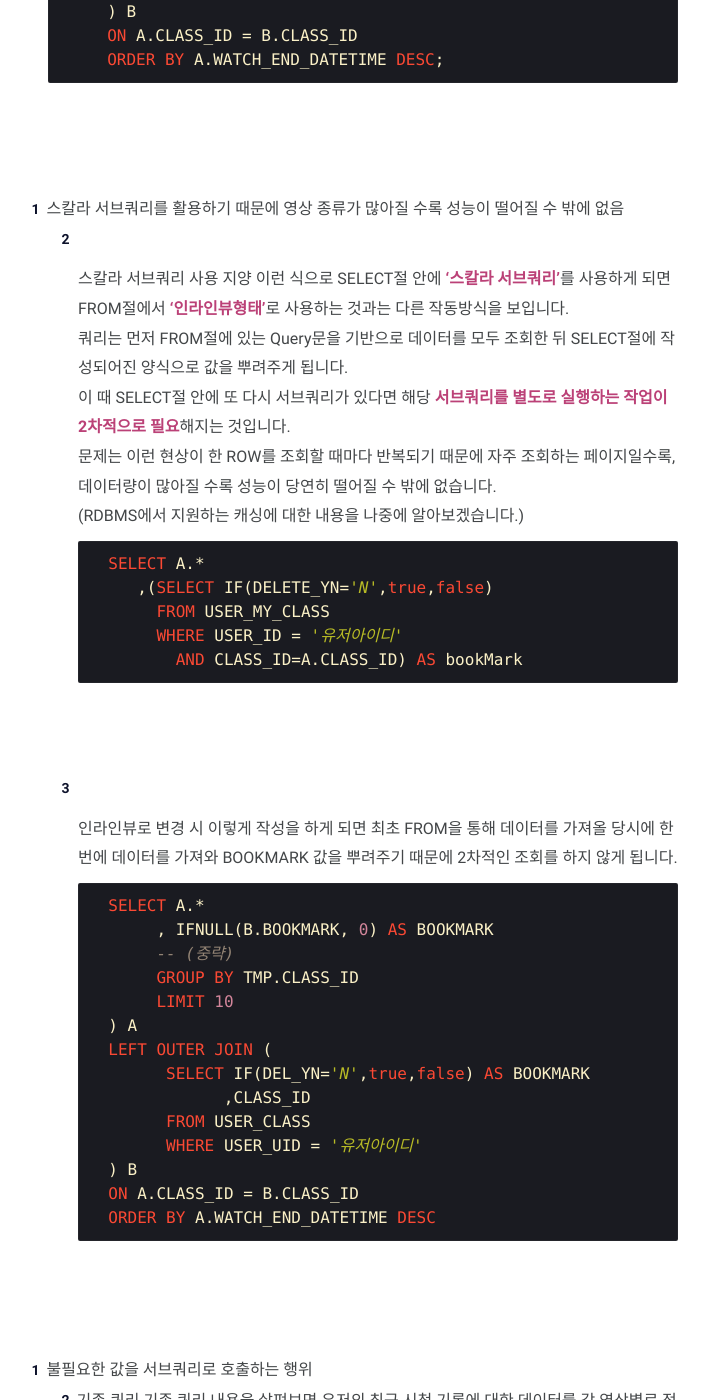
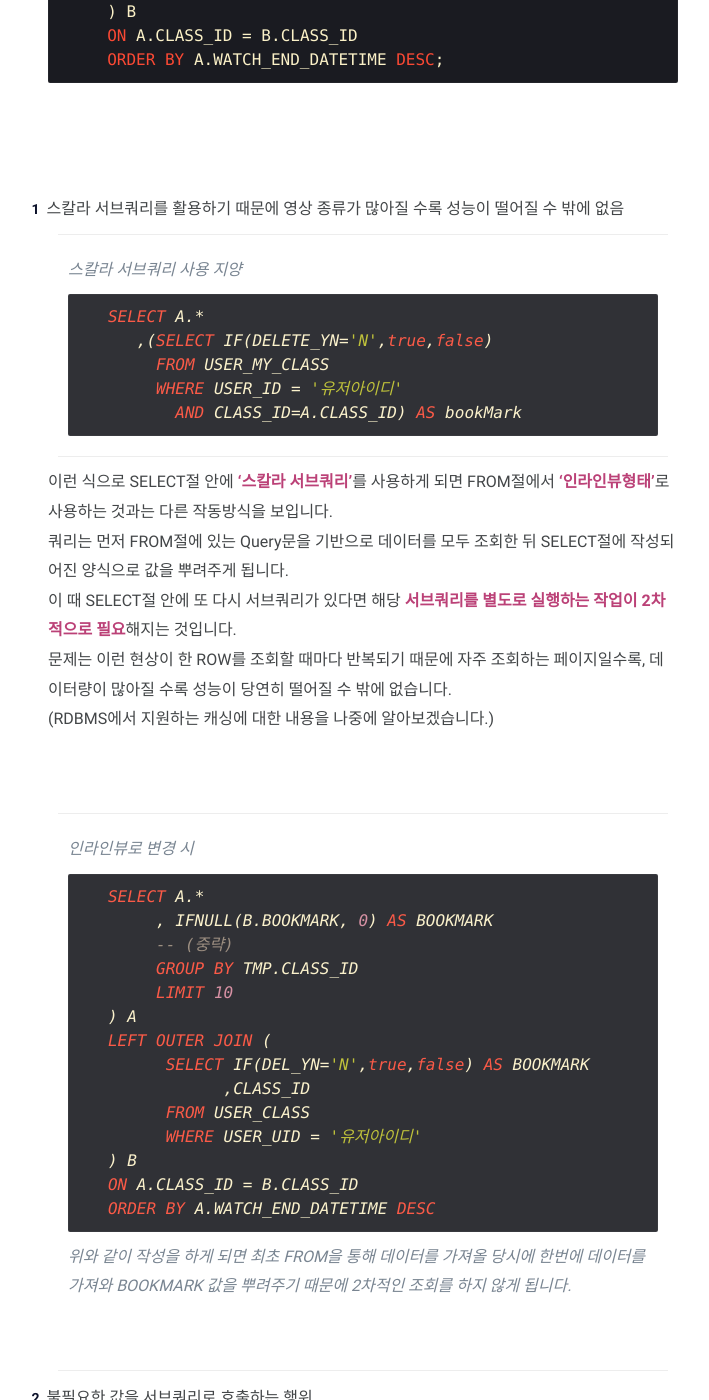
Before and after one commit to jd6186/jd6186.github.io, a Jekyll site: the page built from _posts/DevOps/DB/2022-07-26-Query_Tip_01.md, in a window 1280 px wide and 1400 px high, scrolled down 4481 px. Shown: the whole window, without its empty margins (292-1001 px from the left). Built offline with Jekyll 4.4.1, drawn with Linux system fonts in a browser that asks for light colours; comment, search, counter and statistics services are not loaded; some of the changed text lies outside the part shown.

Commit message:
글 내용 보기 좋게 정리

````diff
--- a/_posts/DevOps/DB/2022-07-26-Query_Tip_01.md
+++ b/_posts/DevOps/DB/2022-07-26-Query_Tip_01.md
@@ -84,7 +84,7 @@ ORDER BY A.WATCH_END_DATETIME DESC
 <br/><br/>
 
 ### 1차 튜닝
-1. 쿼리가 라인 정리 및 대소문자 정리가 되어있지 않아 보는 것 자체가 어려움
+1. 쿼리가 라인 정리 및 대소문자 정리가 되어있지 않아 보는 것 자체가 어려움<br/>
    코드 분석 전 우선 코드를 분석하는 것 자체가 어렵다는 것이 가장 큰 단점으로 보입니다.<br/>
    저라면 위 쿼리를 아래 쿼리와 같이 정리할 것 같습니다.<br/>
    (더 좋은 정리 방법이 있다면 공유해주세요 ^^)
@@ -163,58 +163,57 @@ ORDER BY A.WATCH_END_DATETIME DESC
 
 <br/><br/>
 
-2. 스칼라 서브쿼리를 활용하기 때문에 영상 종류가 많아질 수록 성능이 떨어질 수 밖에 없음
-   - 스칼라 서브쿼리 사용 지양
-       이런 식으로 SELECT절 안에 <strong style="color: #bb4177;">'스칼라 서브쿼리'</strong>를 사용하게 되면 FROM절에서 <strong style="color: #bb4177;">'인라인뷰형태'</strong>로 사용하는 것과는 다른 작동방식을 보입니다.<br/>
-       쿼리는 먼저 FROM절에 있는 Query문을 기반으로 데이터를 모두 조회한 뒤 SELECT절에 작성되어진 양식으로 값을 뿌려주게 됩니다.<br/>
-       이 때 SELECT절 안에 또 다시 서브쿼리가 있다면 해당 <strong style="color: #bb4177;">서브쿼리를 별도로 실행하는 작업이 2차적으로 필요</strong>해지는 것입니다.<br/>
-       문제는 이런 현상이 한 ROW를 조회할 때마다 반복되기 때문에 자주 조회하는 페이지일수록, 데이터량이 많아질 수록 성능이 당연히 떨어질 수 밖에 없습니다.<br/>(RDBMS에서 지원하는 캐싱에 대한 내용을 나중에 알아보겠습니다.)<br/>
+2. 스칼라 서브쿼리를 활용하기 때문에 영상 종류가 많아질 수록 성능이 떨어질 수 밖에 없음<br/>
+   > 스칼라 서브쿼리 사용 지양
+   >   ```sql
+   >    SELECT A.*
+   >       ,(SELECT IF(DELETE_YN='N',true,false)
+   >         FROM USER_MY_CLASS
+   >         WHERE USER_ID = '유저아이디'
+   >           AND CLASS_ID=A.CLASS_ID) AS bookMark
+   >   ```
 
-       ```sql
-       SELECT A.*
-          ,(SELECT IF(DELETE_YN='N',true,false)
-            FROM USER_MY_CLASS
-            WHERE USER_ID = '유저아이디'
-              AND CLASS_ID=A.CLASS_ID) AS bookMark
-       ```
+   이런 식으로 SELECT절 안에 <strong style="color: #bb4177;">'스칼라 서브쿼리'</strong>를 사용하게 되면 FROM절에서 <strong style="color: #bb4177;">'인라인뷰형태'</strong>로 사용하는 것과는 다른 작동방식을 보입니다.<br/>
+   쿼리는 먼저 FROM절에 있는 Query문을 기반으로 데이터를 모두 조회한 뒤 SELECT절에 작성되어진 양식으로 값을 뿌려주게 됩니다.<br/>
+   이 때 SELECT절 안에 또 다시 서브쿼리가 있다면 해당 <strong style="color: #bb4177;">서브쿼리를 별도로 실행하는 작업이 2차적으로 필요</strong>해지는 것입니다.<br/>
+   문제는 이런 현상이 한 ROW를 조회할 때마다 반복되기 때문에 자주 조회하는 페이지일수록, 데이터량이 많아질 수록 성능이 당연히 떨어질 수 밖에 없습니다.<br/>(RDBMS에서 지원하는 캐싱에 대한 내용을 나중에 알아보겠습니다.)<br/>
+
+   <br/><br/>
+
+   > 인라인뷰로 변경 시
+   > ```sql
+   >    SELECT A.*
+   >         , IFNULL(B.BOOKMARK, 0) AS BOOKMARK
+   >         -- (중략)
+   >         GROUP BY TMP.CLASS_ID
+   >         LIMIT 10
+   >    ) A
+   >    LEFT OUTER JOIN (
+   >          SELECT IF(DEL_YN='N',true,false) AS BOOKMARK
+   >                ,CLASS_ID
+   >          FROM USER_CLASS
+   >          WHERE USER_UID = '유저아이디'
+   >    ) B
+   >    ON A.CLASS_ID = B.CLASS_ID
+   >    ORDER BY A.WATCH_END_DATETIME DESC
+   > ```
+   위와 같이 작성을 하게 되면 최초 FROM을 통해 데이터를 가져올 당시에 한번에 데이터를 가져와 BOOKMARK 값을 뿌려주기 때문에 2차적인 조회를 하지 않게 됩니다.<br/>
+<br/><br/>
+
+3. 불필요한 값을 서브쿼리로 호출하는 행위<br/>
+    > 기존 쿼리
+    > <img src="../../../assets/img/2022-07-26-Query_Tip_01/중복.png"  width="400"/><br/><br/>
+
+    기존 쿼리 내용을 살펴보면 유저의 최근 시청 기록에 대한 데이터를 각 영상별로 정제해서 가져오도록 조건이 설정된 것이 아니라 <strong style="color: #bb4177;">시청했던 모든 내역을 불필요하게 조회</strong>하고 있었습니다.<br/>
+    하지만 이런식으로 쿼리 조회 시 <strong style="color: #bb4177;">불필요한 데이터 ROW들을 상위 쿼리에서도 관리</strong>해야 하기 때문에 자원 낭비가 발생하게 됩니다.
+    때문에 <strong style="color: #bb4177;">자원을 효율적으로 사용</strong>할 수 있도록 조건절을 설정할 필요가 있습니다.
 
     <br/><br/>
 
-   - 인라인뷰로 변경 시
-       이렇게 작성을 하게 되면 최초 FROM을 통해 데이터를 가져올 당시에 한번에 데이터를 가져와 BOOKMARK 값을 뿌려주기 때문에 2차적인 조회를 하지 않게 됩니다.<br/>
+    > 변경한 쿼리
+    > <img src="../../../assets/img/2022-07-26-Query_Tip_01/중복제거.png"  width="400"/>
 
-       ```sql
-       SELECT A.*
-            , IFNULL(B.BOOKMARK, 0) AS BOOKMARK
-            -- (중략)
-            GROUP BY TMP.CLASS_ID
-            LIMIT 10
-       ) A
-       LEFT OUTER JOIN (
-             SELECT IF(DEL_YN='N',true,false) AS BOOKMARK
-                   ,CLASS_ID
-             FROM USER_CLASS
-             WHERE USER_UID = '유저아이디'
-       ) B
-       ON A.CLASS_ID = B.CLASS_ID
-       ORDER BY A.WATCH_END_DATETIME DESC
-       ```
-
-<br/><br/>
-
-3. 불필요한 값을 서브쿼리로 호출하는 행위
-   - 기존 쿼리
-       기존 쿼리 내용을 살펴보면 유저의 최근 시청 기록에 대한 데이터를 각 영상별로 정제해서 가져오도록 조건이 설정된 것이 아니라 <strong style="color: #bb4177;">시청했던 모든 내역을 불필요하게 조회</strong>하고 있었습니다.<br/>
-       <img src="../../../assets/img/2022-07-26-Query_Tip_01/중복.png"  width="400"/><br/><br/>
-       하지만 이런식으로 쿼리 조회 시 <strong style="color: #bb4177;">불필요한 데이터 ROW들을 상위 쿼리에서도 관리</strong>해야 하기 때문에 자원 낭비가 발생하게 됩니다.
-       때문에 <strong style="color: #bb4177;">자원을 효율적으로 사용</strong>할 수 있도록 조건절을 설정할 필요가 있습니다.
-
-    <br/><br/>
-
-   - 변경한 쿼리
-       변경한 쿼리에서는 기존 쿼리와 달리 <strong style="color: #bb4177;">각 영상별 유저의 가장 최근 시청 기록만을 조회</strong>하도록 변경하였습니다.<br/>
-       <img src="../../../assets/img/2022-07-26-Query_Tip_01/중복제거.png"  width="400"/>
-
+    변경한 쿼리에서는 기존 쿼리와 달리 <strong style="color: #bb4177;">각 영상별 유저의 가장 최근 시청 기록만을 조회</strong>하도록 변경하였습니다.<br/>
 <br/><br/><br/><br/>
 
 ### 2차 튜닝
````
